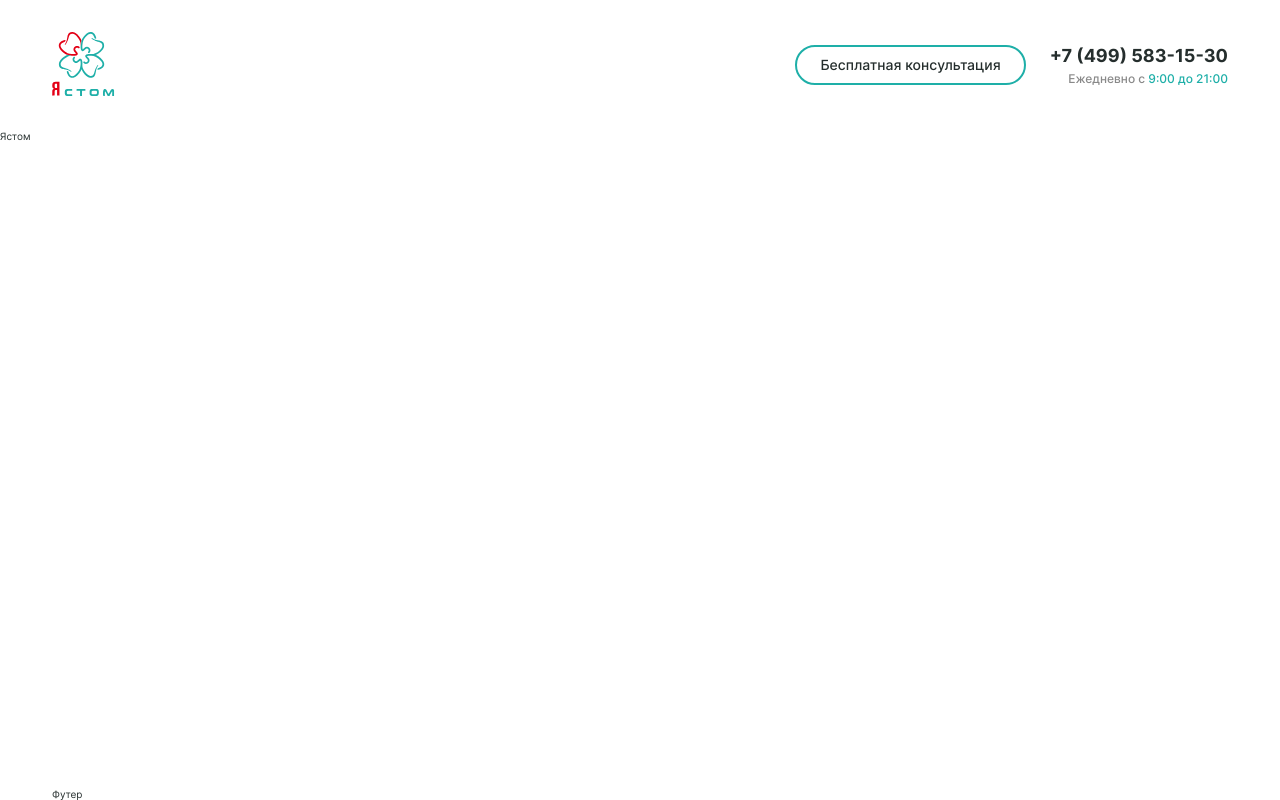
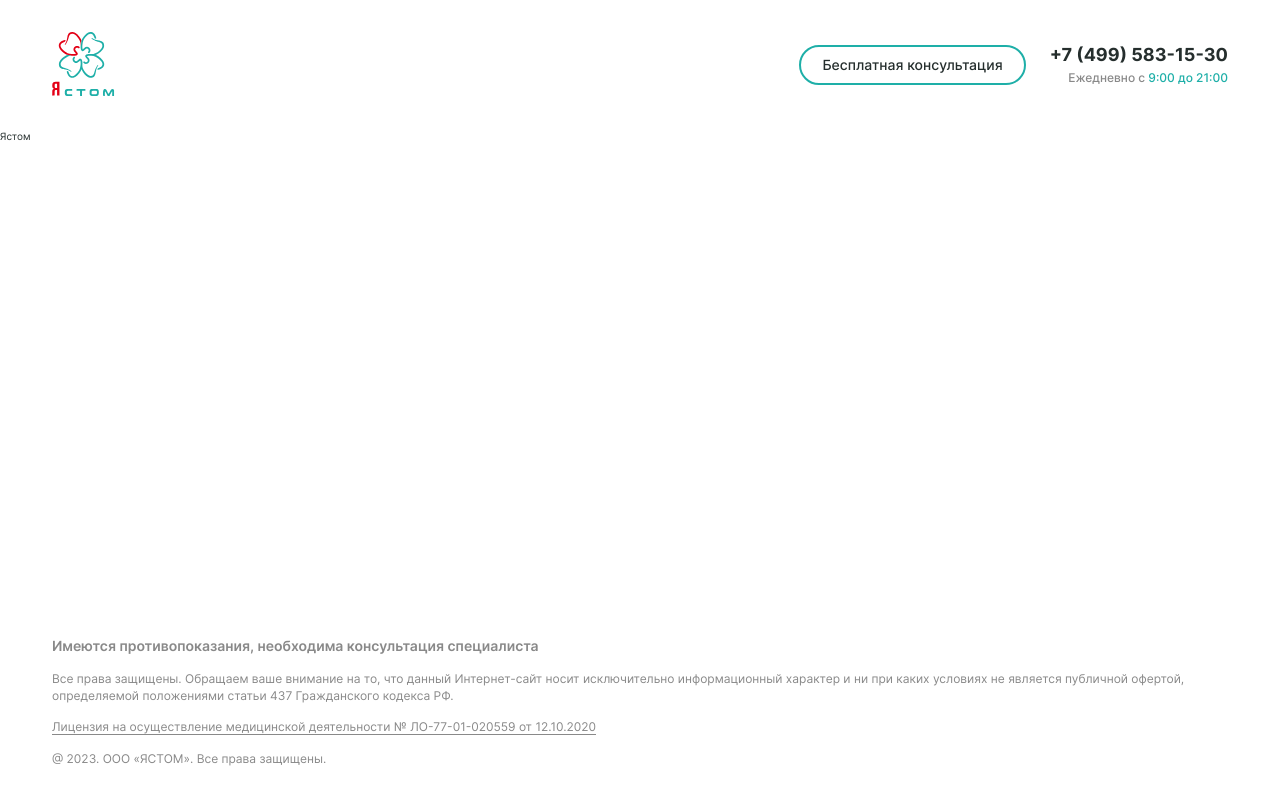
Before and after one commit to Qumansa/yastom, a website: page src/index.html in a window 1280 px wide. Drawn offline with nearby package versions, Linux system fonts and the light colour scheme; files that its build step writes are made by us from their sources; files whose address does not match are found by name.

Commit message:
Футер
Верстка

```diff
--- a/src/components/footer.html
+++ b/src/components/footer.html
@@ -1,3 +1,12 @@
-<footer class="footer">
-    <div class="container">Футер</div>
+<footer class="footer section">
+    <div class="container">
+        <p class="footer__note">Имеются противопоказания, необходима консультация специалиста</p>
+        <p class="footer__text">Все права защищены. Обращаем ваше внимание на то, что данный Интернет-сайт носит
+            исключительно информационный характер и ни при каких условиях не является публичной офертой, определяемой
+            положениями статьи 437 Гражданского кодекса РФ.</p>
+        <a class="footer__link footer__text" href="#">Лицензия на осуществление медицинской деятельности №
+            ЛО-77-01-020559 от
+            12.10.2020</a>
+        <p class="footer__text">@ 2023. ООО «ЯСТОМ». Все права защищены.</p>
+    </div>
 </footer>
--- a/src/sass/_mixins.sass
+++ b/src/sass/_mixins.sass
@@ -6,6 +6,16 @@
         &:active
             opacity: 0.5
 
+@mixin underline($color)
+    background: linear-gradient(to left, $color, $color 100%)
+    background-position: 0 90%
+    background-size: 100% 0.1rem
+    background-repeat: repeat-x
+
+@mixin smallFontSize
+    font-size: 1.2rem
+    line-height: 140%
+
 @mixin baseFontSize
     font-size: 1.4rem
     line-height: 140%
--- a/src/sass/components/_footer.sass
+++ b/src/sass/components/_footer.sass
@@ -1,4 +1,13 @@
 .footer
     flex: 0 0 auto
+    color: $grey
+    &__note
+        font-weight: 600
+        @include baseFontSize
+    &__text
+        margin-top: 1.5rem
+        @include smallFontSize
+    &__link
+        @include underline($grey)
 
-@import '../media/_footer-media'
+        @import '../media/_footer-media'
--- a/src/sass/components/_header.sass
+++ b/src/sass/components/_header.sass
@@ -9,7 +9,7 @@
             max-height: 6.4rem
     &__btn
         margin-left: auto
-        padding: 0.8rem 2.3rem 0.9rem
+        padding: 0.8rem 2.1rem 0.9rem
         font-weight: 500
         border: 0.2rem solid $cyan
         border-radius: 2.4rem
@@ -22,9 +22,9 @@
         font-weight: 700
     &__schedule
         margin-top: 0.5rem
-        font-size: 1.2rem
         font-weight: 500
         color: $grey
+        @include smallFontSize
         &-time
             color: $cyan
 
```
Also changed, not shown: dist/css/main.min.css, dist/index.html.
